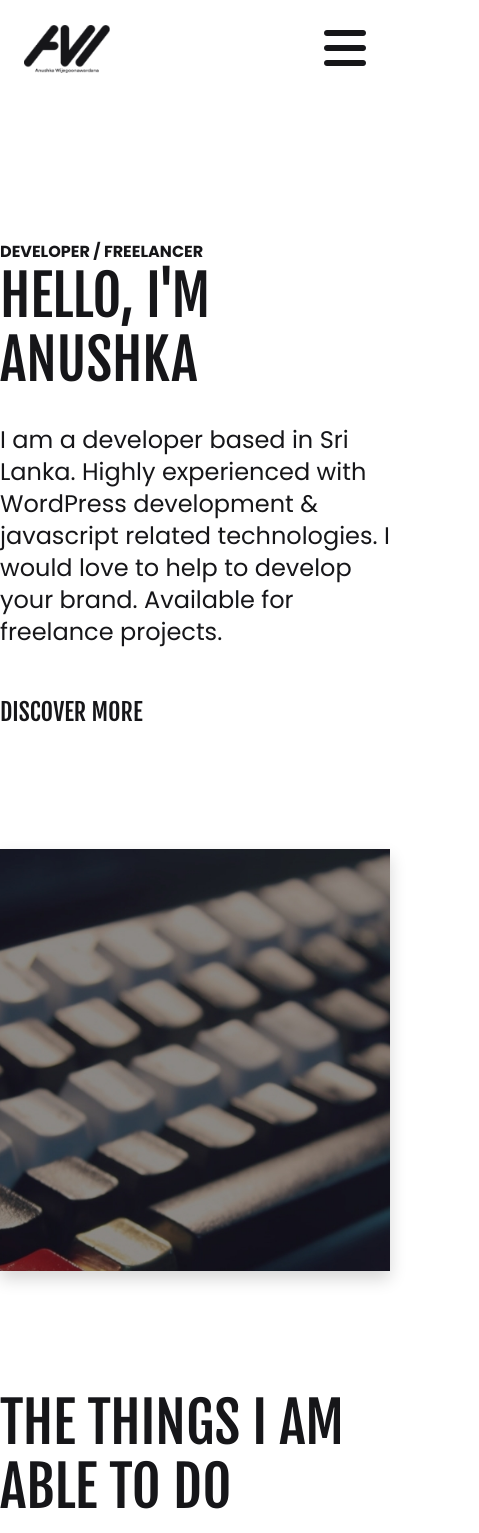
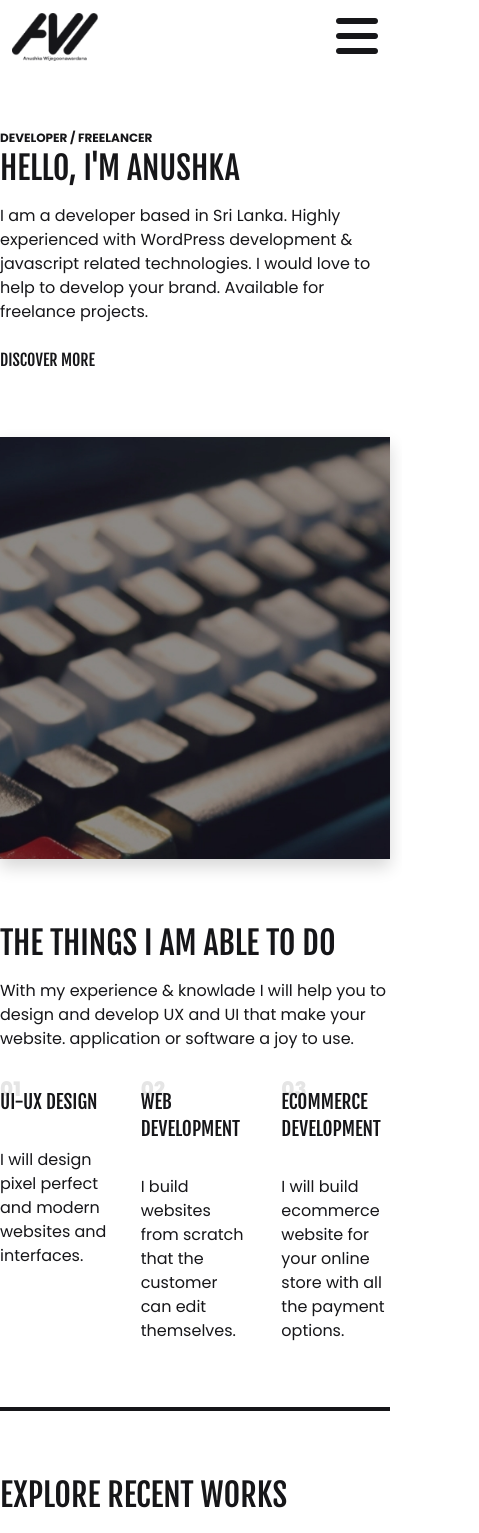
Before and after one commit to AnushkaWijegoonawardana97/Personal-Portfolio, a React (Create React App) app in the folder Website Development/portfolio-website/: page / in a window 390 px wide. Shown: the top 1533 px of the page, 479 px wide, since content can reach past the window. Built offline with nearby package versions, Linux system fonts and the light colour scheme; no server answers.

Commit message:
Screen sm responsive settings fixed for general elements

```diff
--- a/Website Development/portfolio-website/src/scss/_buttons.scss
+++ b/Website Development/portfolio-website/src/scss/_buttons.scss
@@ -59,3 +59,16 @@
 		padding: 0.5rem 1.75rem;
 	}
 }
+
+@include screen-sm {
+	.theme-btn {
+		font-size: 1rem;
+		line-height: 1.5rem;
+	}
+
+	.btn-form {
+		font-size: 1rem;
+		line-height: 1.5rem;
+		padding: 0.5rem 1.5rem;
+	}
+}
--- a/Website Development/portfolio-website/src/scss/_spacing.scss
+++ b/Website Development/portfolio-website/src/scss/_spacing.scss
@@ -172,3 +172,58 @@
 		margin-bottom: 2rem;
 	}
 }
+
+@include screen-sm {
+	.sectionPadding {
+		padding: 4rem 0rem;
+
+		&-x {
+			padding: 0rem 4rem;
+		}
+
+		&-to {
+			padding-bottom: 0;
+			padding-top: 4rem;
+		}
+
+		&-bo {
+			padding-bottom: 4rem;
+		}
+	}
+
+	.sectionInnerPadding {
+		padding: 1.25rem;
+
+		&-y {
+			padding: 1.25rem 0rem;
+		}
+
+		&-x {
+			padding: 0rem 1.25rem;
+		}
+
+		&-ro {
+			padding-right: 1.25rem;
+		}
+	}
+
+	.subSectionInnerPadding {
+		padding: 0.75rem;
+
+		&-y {
+			padding: 0.75rem 0rem;
+		}
+
+		&-x {
+			padding: 0rem 0.75rem;
+		}
+
+		&-ro {
+			padding-right: 0.75rem;
+		}
+	}
+
+	.subSectionSpacing {
+		margin-bottom: 1.5rem;
+	}
+}
--- a/Website Development/portfolio-website/src/scss/_typography.scss
+++ b/Website Development/portfolio-website/src/scss/_typography.scss
@@ -159,3 +159,51 @@ p {
 		margin-bottom: -1rem;
 	}
 }
+
+@include screen-sm {
+	body,
+	p {
+		font-size: 1rem;
+		line-height: 1.5rem;
+	}
+
+	.smallerText {
+		font-size: 0.75rem;
+		line-height: 1.25rem;
+	}
+
+	.smallerTextLight {
+		font-size: 0.75rem;
+		line-height: 1.25rem;
+	}
+
+	.bannerText {
+		font-size: 1.1rem;
+		line-height: 1.6rem;
+		margin-bottom: 1.25rem;
+	}
+
+	// Primary Heading
+	.primaryHeading {
+		font-size: 2rem;
+		line-height: 2.5rem;
+		margin-bottom: 1rem;
+	}
+
+	.primarySubHeading {
+		font-size: 1.2rem;
+		line-height: 1.7rem;
+	}
+
+	.secondarHeading {
+		font-size: 1.25rem;
+		line-height: 1.75rem;
+		margin-bottom: 1rem;
+	}
+
+	.fadingText {
+		font-size: 1.25rem;
+		line-height: 1.75rem;
+		margin-bottom: -0.875rem;
+	}
+}
```
